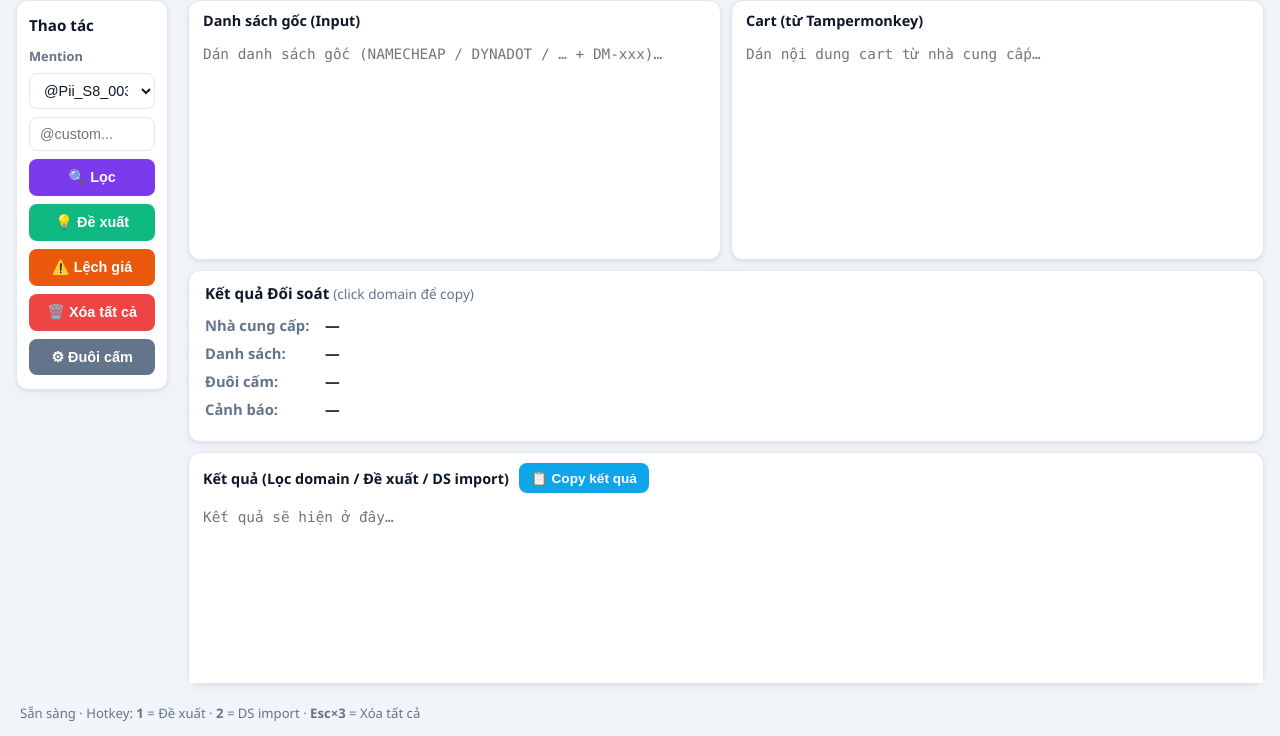
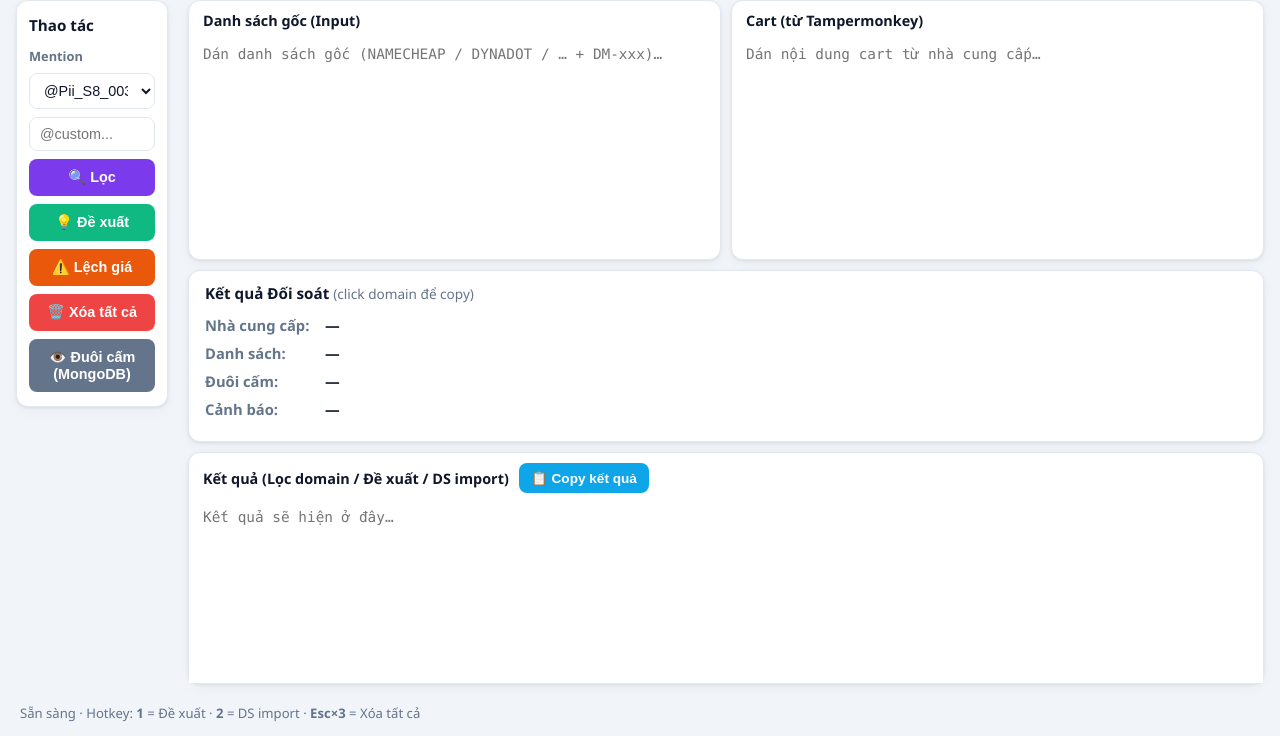
Before and after one commit to nhattanseo3105-max/Vercel-Domain-Cart-Checker, a plain HTML site: page index.html in a window 1280 px wide. Shown: the part 64-800 px from the top of the page. Drawn offline with Linux system fonts and the light colour scheme.

Commit message:
fix: correctly replace old banned button with mongodb view button

```diff
--- a/index.html
+++ b/index.html
@@ -379,7 +379,7 @@
       <button class="btn btn-green" data-cmd="1">💡 Đề xuất</button>
       <button class="btn btn-orange" data-cmd="lechgia">⚠️ Lệch giá</button>
       <button class="btn btn-red" id="btnClear">🗑️ Xóa tất cả</button>
-      <button class="btn btn-slate" id="btnBanned">⚙ Đuôi cấm</button>
+      <button class="btn btn-slate" id="btnViewRules">👁️ Đuôi cấm (MongoDB)</button>
     </div>
   </aside>
 
```
